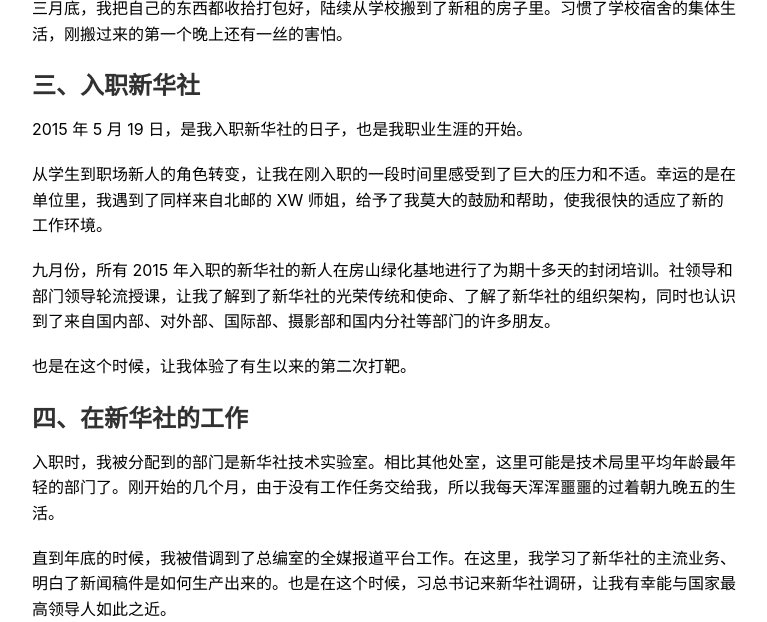
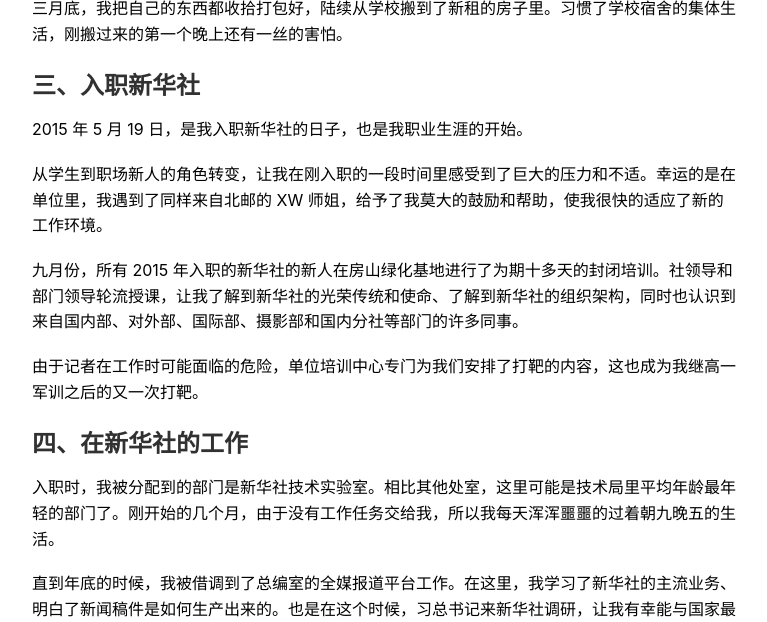
Before and after one commit to ybm/myanbin.github.io, a Jekyll site: the page built from _posts/2017-01-23-two-years-after-graduate.md, in a window 1280 px wide and 1400 px high, scrolled down 791 px, cut to the strip 0-622 px from the top of the window. Shown: the whole strip, without its empty margins (336-1103 px from the left). Built offline with Jekyll 4.4.1, drawn with Linux system fonts in a browser that asks for light colours; comment, search, counter and statistics services are not loaded; some of the changed text lies outside the part shown.

Commit message:
更新博客内容

```diff
--- a/_posts/2017-01-23-two-years-after-graduate.md
+++ b/_posts/2017-01-23-two-years-after-graduate.md
@@ -29,9 +29,9 @@ title: 毕业两年记
 
 从学生到职场新人的角色转变，让我在刚入职的一段时间里感受到了巨大的压力和不适。幸运的是在单位里，我遇到了同样来自北邮的 XW 师姐，给予了我莫大的鼓励和帮助，使我很快的适应了新的工作环境。
 
-九月份，所有 2015 年入职的新华社的新人在房山绿化基地进行了为期十多天的封闭培训。社领导和部门领导轮流授课，让我了解到了新华社的光荣传统和使命、了解了新华社的组织架构，同时也认识到了来自国内部、对外部、国际部、摄影部和国内分社等部门的许多朋友。
+九月份，所有 2015 年入职的新华社的新人在房山绿化基地进行了为期十多天的封闭培训。社领导和部门领导轮流授课，让我了解到新华社的光荣传统和使命、了解到新华社的组织架构，同时也认识到来自国内部、对外部、国际部、摄影部和国内分社等部门的许多同事。
 
-也是在这个时候，让我体验了有生以来的第二次打靶。
+由于记者在工作时可能面临的危险，单位培训中心专门为我们安排了打靶的内容，这也成为我继高一军训之后的又一次打靶。
 
 
 ## 四、在新华社的工作
@@ -47,11 +47,11 @@ title: 毕业两年记
 
 ## 五、生活上的事情
 
-养成了在手机上记账的习惯，从去年的五月份到现在，几乎每一笔收支我都记了下来。包括房租在内，我每月的支出大概在 3500 到 4000，所以一个月还能剩下五六千的样子。
+领工资后我养成了在手机上记账的习惯。从去年的五月份到现在，几乎每一笔收支我都记了下来。这两年里，我的房子支出每月大概在 2000 元左右，其他日常之处也在 1500 到 2000 之间。虽然每月能有所结余，可是对于北京的房价来说，纯粹不值一提。
 
 
 ## 六、未来
 
 在事业单位里，工资高低和职称紧密相关，所以 2017 年我的首要目标是顺利通过中级职称的考核。
 
-另外，还要保持学习的习惯，坚持看书和编码。毕竟，目前单位的上升空间不大，时间长了也会乏味，所以还不如去试试其他挑战。
+另外，还要保持学习的习惯，坚持阅读和编程。毕竟，目前单位的上升空间不大，时间长了也会乏味，所以还不如去试试其他挑战。
```
Also changed, not shown: _posts/2016-10-27-realtime-collaborative-editing.md (+3 -3 lines).
